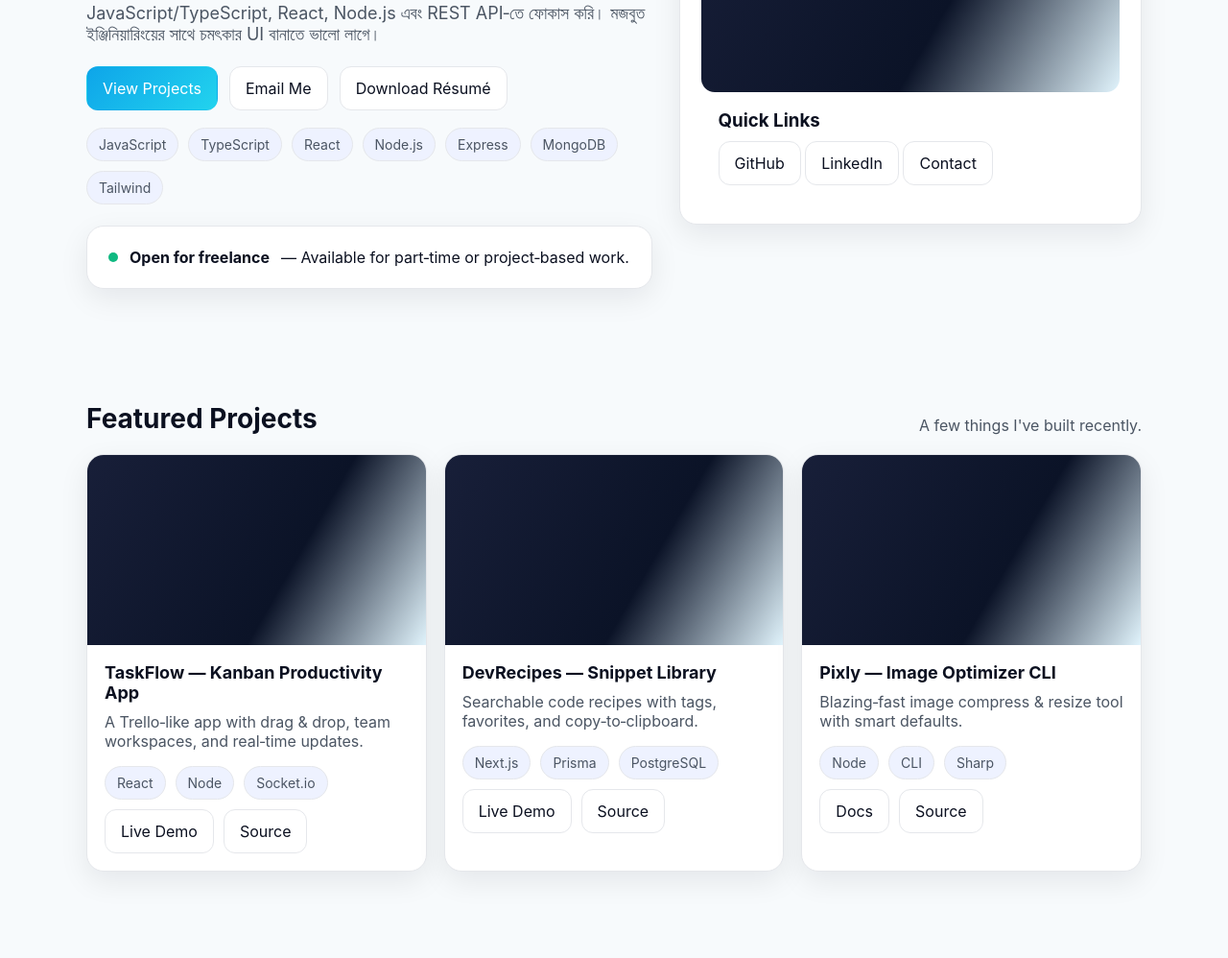
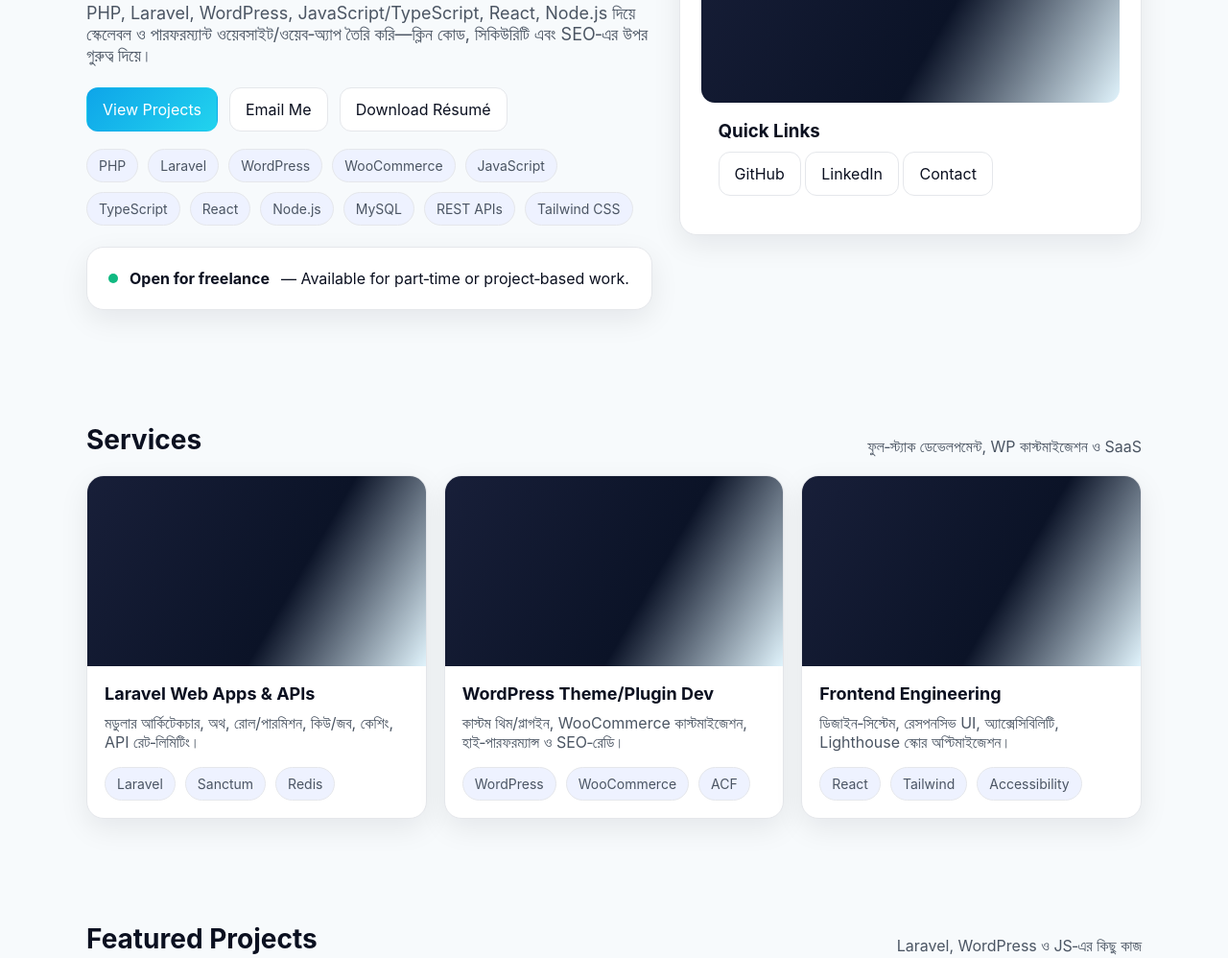
Before and after one commit to netlinktech/netlinktech.github.io, a plain HTML site: page index.html in a window 1280 px wide. Shown: the part 418-1416 px from the top of the page at 96% size. Drawn offline with Linux system fonts and the light colour scheme.

Commit message:
Update index.html

```diff
--- a/index.html
+++ b/index.html
@@ -108,6 +108,19 @@
       .grid{grid-template-columns:1fr}
     }
   </style>
+  <script type="application/ld+json">
+  {
+    "@context": "https://schema.org",
+    "@type": "Person",
+    "name": "MD Raju Sheikh",
+    "url": "https://netlinktech.github.io",
+    "email": "mailto:md.rajusheikh.me@gmail.com",
+    "sameAs": [
+      "https://github.com/netlinktech"
+    ],
+    "knowsAbout": ["PHP","Laravel","WordPress","JavaScript","React","Node.js","MySQL","API"]
+  }
+  </script>
 </head>
 <body>
   <!-- Header -->
@@ -119,6 +132,7 @@
           <span>MD Raju Sheikh</span>
         </a>
         <div class="nav-links" role="navigation" aria-label="Primary">
+          <a href="#services">Services</a>
           <a href="#projects">Projects</a>
           <a href="#skills">Skills</a>
           <a href="#about">About</a>
@@ -135,20 +149,24 @@
       <div>
         <span class="tag">👋 হাই, আমি <strong>রাজু</strong> — ফুল‑স্ট্যাক ডেভেলপার</span>
         <h1 class="title">আমি সুন্দর, দ্রুত, আর ব্যবহারকারীবান্ধব ওয়েব অ্যাপ বানাই।</h1>
-        <p class="subtitle">JavaScript/TypeScript, React, Node.js এবং REST API‑তে ফোকাস করি। মজবুত ইঞ্জিনিয়ারিংয়ের সাথে চমৎকার UI বানাতে ভালো লাগে।</p>
+        <p class="subtitle">PHP, Laravel, WordPress, JavaScript/TypeScript, React, Node.js দিয়ে স্কেলেবল ও পারফরম্যান্ট ওয়েবসাইট/ওয়েব‑অ্যাপ তৈরি করি—ক্লিন কোড, সিকিউরিটি এবং SEO‑এর উপর গুরুত্ব দিয়ে।</p>
         <div class="hero-cta">
           <a class="btn btn-primary" href="#projects">View Projects</a>
           <a class="btn" href="mailto:md.rajusheikh.me@gmail.com">Email Me</a>
           <a class="btn" href="resume.pdf" download>Download Résumé</a>
         </div>
         <div class="chips" style="margin-top:18px">
+          <span class="chip">PHP</span>
+          <span class="chip">Laravel</span>
+          <span class="chip">WordPress</span>
+          <span class="chip">WooCommerce</span>
           <span class="chip">JavaScript</span>
           <span class="chip">TypeScript</span>
           <span class="chip">React</span>
           <span class="chip">Node.js</span>
-          <span class="chip">Express</span>
-          <span class="chip">MongoDB</span>
-          <span class="chip">Tailwind</span>
+          <span class="chip">MySQL</span>
+          <span class="chip">REST APIs</span>
+          <span class="chip">Tailwind CSS</span>
         </div>
         <div class="hero-card" style="margin-top:22px">
           <div class="stat"><span class="dot"></span><strong>Open for freelance</strong> — Available for part‑time or project‑based work.</div>
@@ -159,7 +177,7 @@
         <div class="card-body">
           <h3 style="margin:0">Quick Links</h3>
           <div class="actions">
-            <a class="btn" href="https://github.com/" target="_blank" rel="noreferrer">GitHub</a>
+            <a class="btn" href="https://github.com/netlinktech" target="_blank" rel="noreferrer">GitHub</a>
             <a class="btn" href="https://www.linkedin.com/" target="_blank" rel="noreferrer">LinkedIn</a>
             <a class="btn" href="#contact">Contact</a>
           </div>
@@ -167,61 +185,86 @@
       </div>
     </section>
 
+    <!-- Services -->
+    <section id="services">
+      <div class="section-head">
+        <h2>Services</h2>
+        <p class="lead">ফুল‑স্ট্যাক ডেভেলপমেন্ট, WP কাস্টমাইজেশন ও SaaS</p>
+      </div>
+      <div class="grid">
+        <article class="card">
+          <div class="thumb"></div>
+          <div class="card-body">
+            <h3>Laravel Web Apps & APIs</h3>
+            <p>মডুলার আর্কিটেকচার, অথ, রোল/পারমিশন, কিউ/জব, কেশিং, API রেট‑লিমিটিং।</p>
+            <div class="tags chips">
+              <span class="chip">Laravel</span><span class="chip">Sanctum</span><span class="chip">Redis</span>
+            </div>
+          </div>
+        </article>
+        <article class="card">
+          <div class="thumb"></div>
+          <div class="card-body">
+            <h3>WordPress Theme/Plugin Dev</h3>
+            <p>কাস্টম থিম/প্লাগইন, WooCommerce কাস্টমাইজেশন, হাই‑পারফরম্যান্স ও SEO‑রেডি।</p>
+            <div class="tags chips">
+              <span class="chip">WordPress</span><span class="chip">WooCommerce</span><span class="chip">ACF</span>
+            </div>
+          </div>
+        </article>
+        <article class="card">
+          <div class="thumb"></div>
+          <div class="card-body">
+            <h3>Frontend Engineering</h3>
+            <p>ডিজাইন‑সিস্টেম, রেসপনসিভ UI, অ্যাক্সেসিবিলিটি, Lighthouse স্কোর অপ্টিমাইজেশন।</p>
+            <div class="tags chips">
+              <span class="chip">React</span><span class="chip">Tailwind</span><span class="chip">Accessibility</span>
+            </div>
+          </div>
+        </article>
+      </div>
+    </section>
+
     <!-- Projects -->
     <section id="projects">
       <div class="section-head">
         <h2>Featured Projects</h2>
-        <p class="lead">A few things I've built recently.</p>
+        <p class="lead">Laravel, WordPress ও JS‑এর কিছু কাজ</p>
       </div>
       <div class="grid" role="list">
-        <!-- Project 1 -->
         <article class="card" role="listitem">
           <div class="thumb"></div>
           <div class="card-body">
-            <h3>TaskFlow — Kanban Productivity App</h3>
-            <p>A Trello‑like app with drag & drop, team workspaces, and real‑time updates.</p>
-            <div class="tags chips">
-              <span class="chip">React</span>
-              <span class="chip">Node</span>
-              <span class="chip">Socket.io</span>
-            </div>
+            <h3>SaaS Starter — Laravel Multi‑Tenant</h3>
+            <p>Billing (Stripe), Teams, Roles/Permissions, Invitations, Activity Logs সহ সম্পূর্ণ SaaS বয়লারপ্লেট।</p>
+            <div class="tags chips"><span class="chip">Laravel</span><span class="chip">Cashier</span><span class="chip">MySQL</span></div>
             <div class="actions">
-              <a class="btn" href="https://your-demo-link.com" target="_blank" rel="noreferrer">Live Demo</a>
-              <a class="btn" href="https://github.com/yourusername/taskflow" target="_blank" rel="noreferrer">Source</a>
+              <a class="btn" href="#" target="_blank" rel="noreferrer">Live Demo</a>
+              <a class="btn" href="https://github.com/netlinktech/saas-starter" target="_blank" rel="noreferrer">Source</a>
             </div>
           </div>
         </article>
-        <!-- Project 2 -->
         <article class="card" role="listitem">
           <div class="thumb"></div>
           <div class="card-body">
-            <h3>DevRecipes — Snippet Library</h3>
-            <p>Searchable code recipes with tags, favorites, and copy‑to‑clipboard.</p>
-            <div class="tags chips">
-              <span class="chip">Next.js</span>
-              <span class="chip">Prisma</span>
-              <span class="chip">PostgreSQL</span>
-            </div>
+            <h3>WP Commerce+ — High‑Perf Store</h3>
+            <p>WooCommerce থিম + কাস্টম প্লাগইন: কাস্টম চেকআউট, ভ্যারিয়েশন ইমেজ, অর্ডার এক্সপোর্টার।</p>
+            <div class="tags chips"><span class="chip">WordPress</span><span class="chip">WooCommerce</span><span class="chip">Plugin</span></div>
             <div class="actions">
-              <a class="btn" href="https://your-demo-link.com" target="_blank" rel="noreferrer">Live Demo</a>
-              <a class="btn" href="https://github.com/yourusername/devrecipes" target="_blank" rel="noreferrer">Source</a>
+              <a class="btn" href="#" target="_blank" rel="noreferrer">Live Site</a>
+              <a class="btn" href="https://github.com/netlinktech/wp-commerce-plus" target="_blank" rel="noreferrer">Source</a>
             </div>
           </div>
         </article>
-        <!-- Project 3 -->
         <article class="card" role="listitem">
           <div class="thumb"></div>
           <div class="card-body">
-            <h3>Pixly — Image Optimizer CLI</h3>
-            <p>Blazing‑fast image compress & resize tool with smart defaults.</p>
-            <div class="tags chips">
-              <span class="chip">Node</span>
-              <span class="chip">CLI</span>
-              <span class="chip">Sharp</span>
-            </div>
+            <h3>Headless Blog — WP + Next.js</h3>
+            <p>WP কে CMS হিসেবে ব্যবহার, Next.js ফ্রন্টএন্ড, ISR ও SEO‑অপ্টিমাইজড রাউটিং।</p>
+            <div class="tags chips"><span class="chip">WordPress</span><span class="chip">Next.js</span><span class="chip">REST</span></div>
             <div class="actions">
-              <a class="btn" href="https://your-demo-link.com" target="_blank" rel="noreferrer">Docs</a>
-              <a class="btn" href="https://github.com/yourusername/pixly" target="_blank" rel="noreferrer">Source</a>
+              <a class="btn" href="#" target="_blank" rel="noreferrer">Live Demo</a>
+              <a class="btn" href="https://github.com/netlinktech/headless-blog" target="_blank" rel="noreferrer">Source</a>
             </div>
           </div>
         </article>
```
